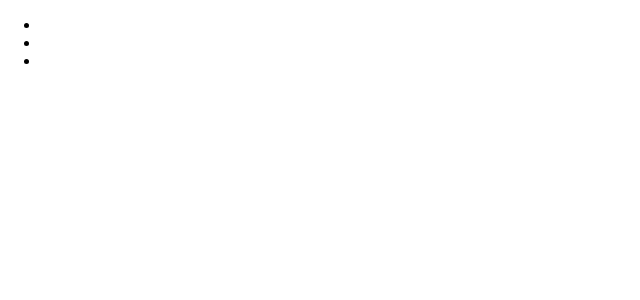
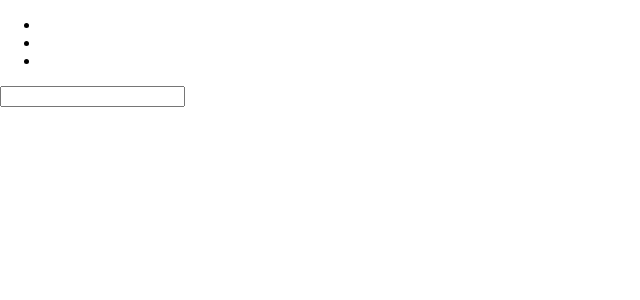
Before and after one commit to chrysophyta/todo-list, a React (Create React App) app: page / in a window 1280 px wide. Shown: the top 300 px of the page, without its empty margins (0-640 px from the left). Built offline with nearby package versions, Linux system fonts and the light colour scheme.

Commit message:
add input

```diff
--- /dev/null
+++ b/src/components/AddTask.js
@@ -0,0 +1,9 @@
+import React from 'react';
+
+export default function() {
+  return (
+    <form>
+      <input />
+    </form>
+  );
+}
--- a/src/components/App.js
+++ b/src/components/App.js
@@ -1,9 +1,15 @@
 import React, { Component } from 'react';
 import Nav from './Nav';
+import AddTask from './AddTask';
 
 class App extends Component {
   render() {
-    return <Nav />;
+    return (
+      <div>
+        <Nav />
+        <AddTask />
+      </div>
+    );
   }
 }
 
```
